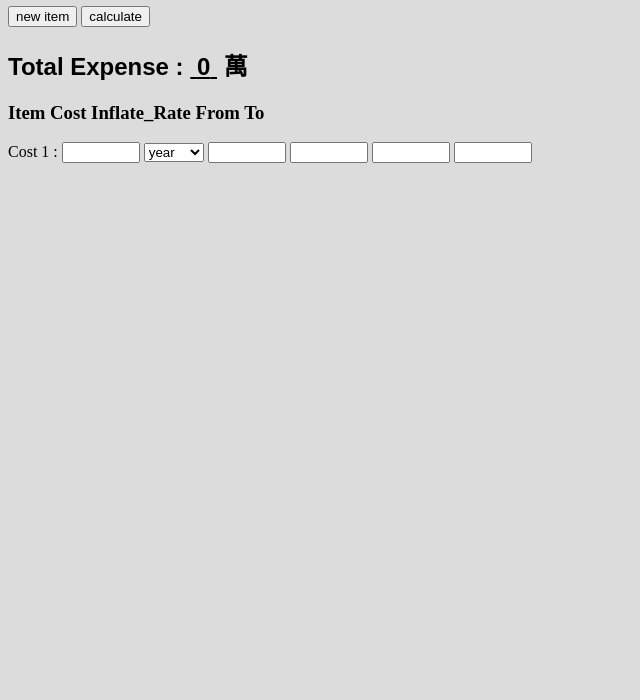
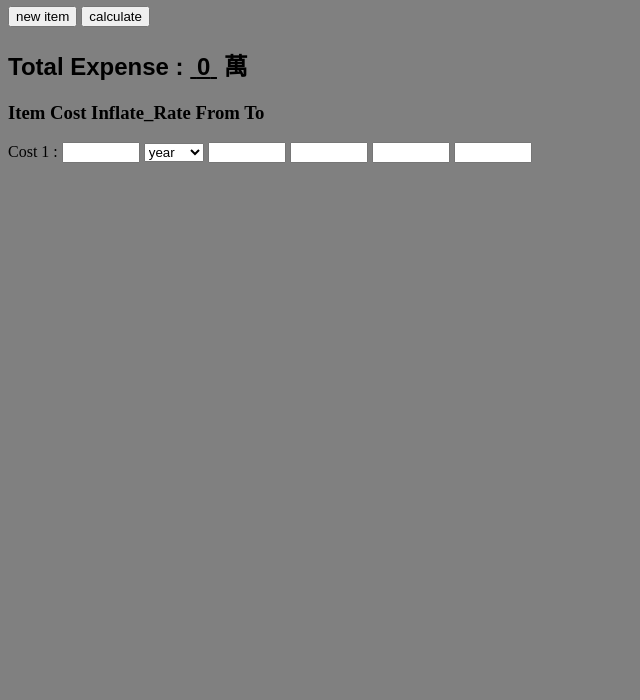
Before and after one commit to airjerry1216/cost_web, a plain HTML site: page index.html in a window 1280 px wide. Shown: the part 100-800 px from the top of the page, without its empty margins (0-640 px from the left). Drawn offline with Linux system fonts and the light colour scheme.

Commit message:
with css 2

```diff
--- a/styles/style.css
+++ b/styles/style.css
@@ -3,7 +3,7 @@ input[type="text"] {
 }
 
 body{
-    background-color : gainsboro;
+    background-color : gray;
 }
 h1{
     //font-family: 'Handlee', cursive;
```
